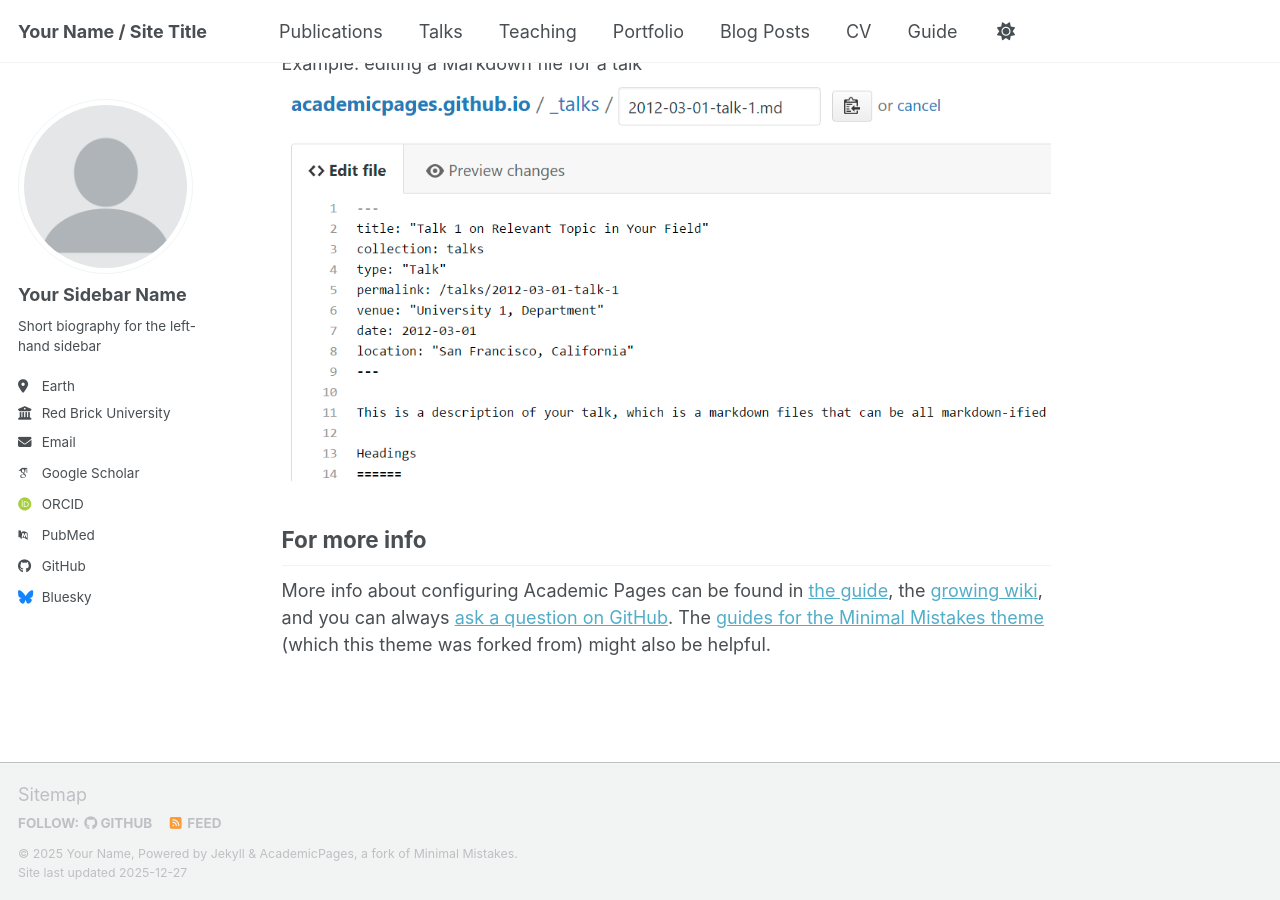
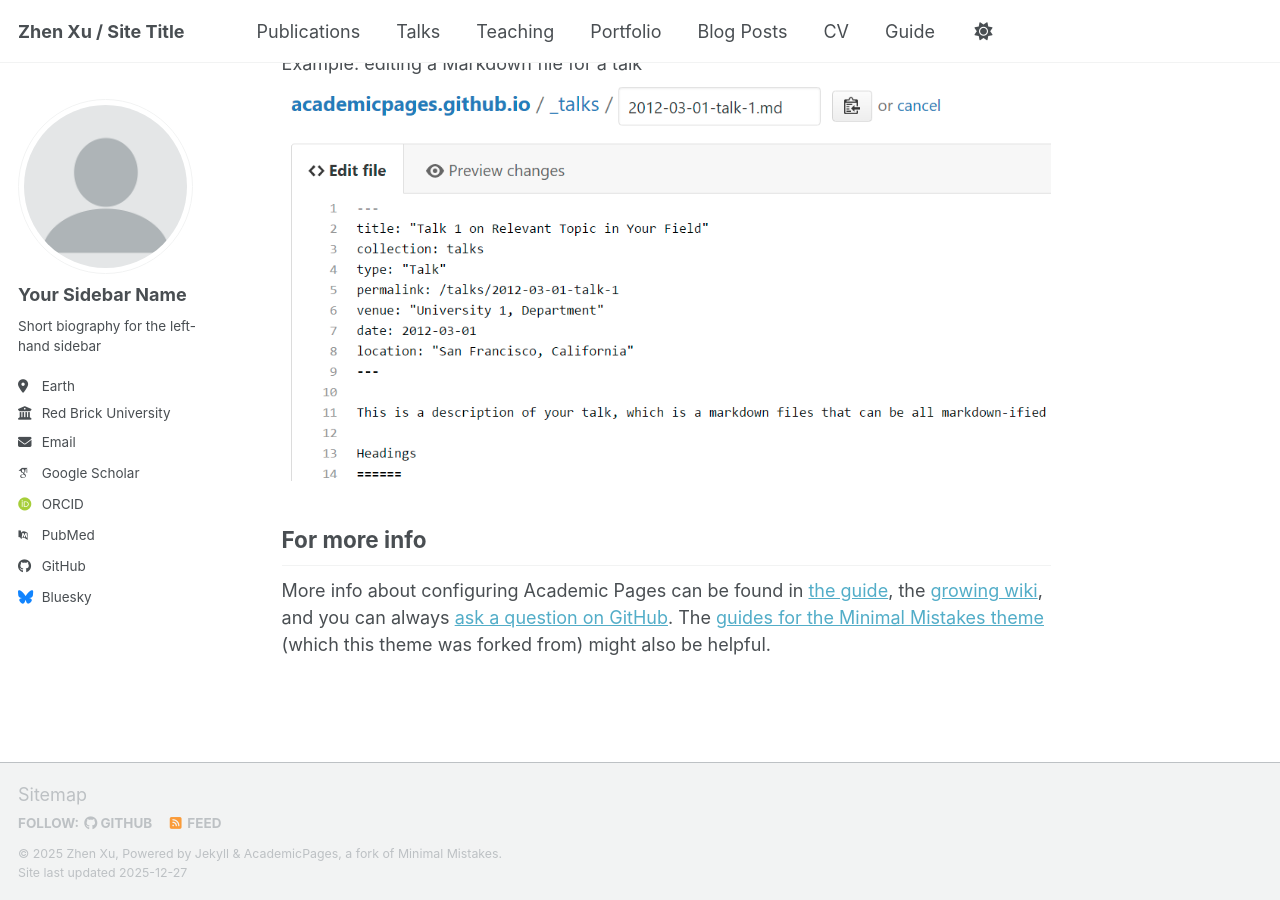
Before and after one commit to ycdde/ycdde.github.io, a Jekyll site: the page built from _pages/about.md, in a window 1280 px wide and 900 px high, scrolled down 2718 px. Built offline with Jekyll 4.4.1, drawn with Linux system fonts in a browser that asks for light colours; some web fonts are replaced; a script bundle is joined from its source files by our own code; library files that are not in the unit come from our copies.

Commit message:
Update site title and author information in config

```diff
--- a/_config.yml
+++ b/_config.yml
@@ -9,10 +9,10 @@
 # Basic Site Settings
 locale                   : "en-US"
 site_theme               : "default" # Currently available options are "default", "air"
-title                    : "Your Name / Site Title"
+title                    : "Zhen Xu / Site Title"
 title_separator          : "-"
-name                     : &name "Your Name"
-description              : &description "Your Name's academic portfolio"   # Update this with a general description of your site, this is the default if not overridden by a page
+name                     : &name Zhen Xu
+description              : &description "Zhen Xu's academic portfolio"   # Update this with a general description of your site, this is the default if not overridden by a page
 url                      : https://academicpages.github.io # The base hostname & protocol for your site e.g. "https://[your GitHub username].github.io",
                                                            # or if you already have some other page hosted on Github then use "https://[your GitHub username].github.io/[Your Repo Name]"
 baseurl                  : "" # the subpath of your site, e.g. "/blog"
```
